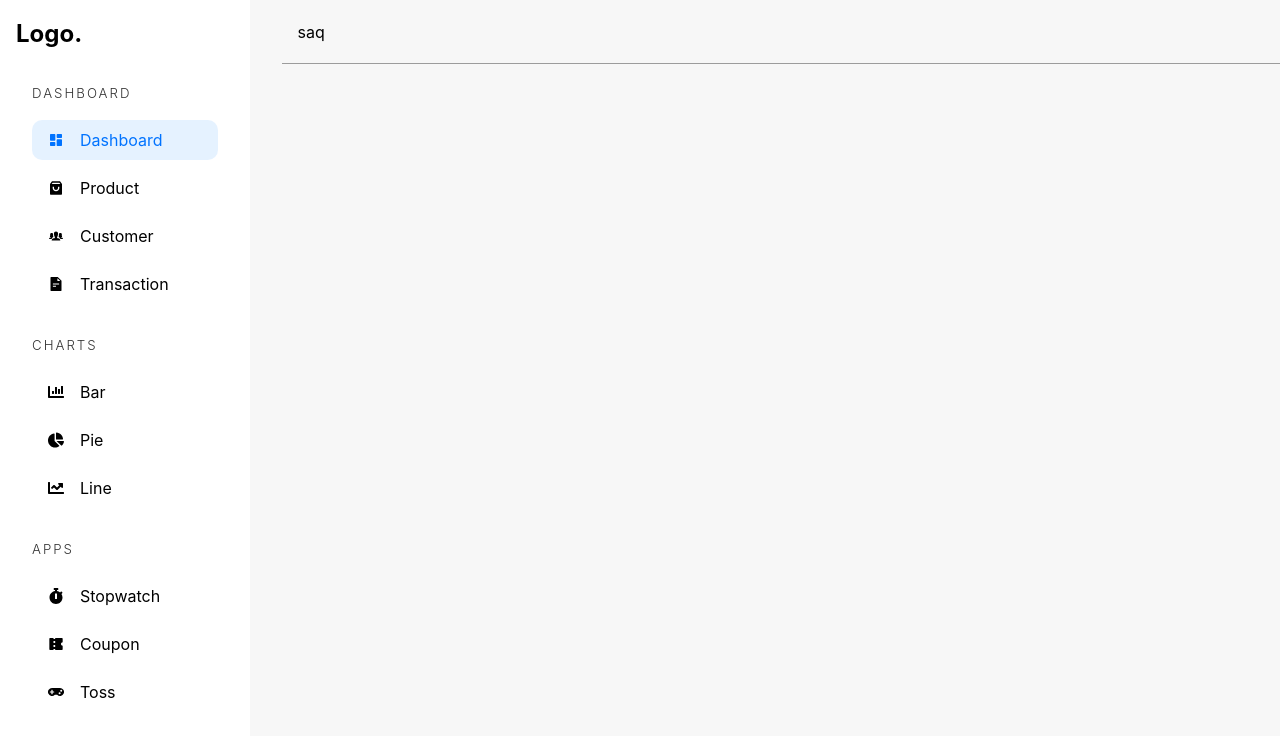
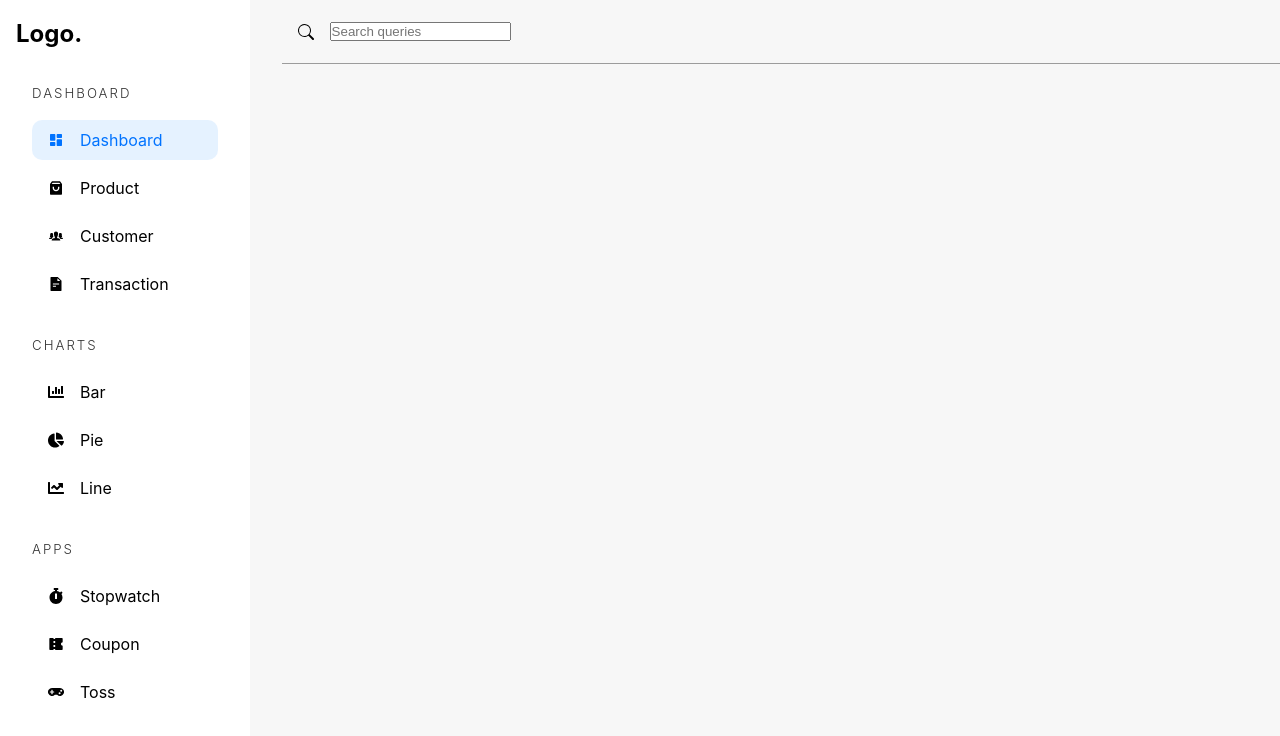
Before and after one commit to saqlain-shahid/adminpanel, a React (Vite) app: page /admin/dashboard in a window 1280 px wide. Shown: the top 736 px of the page. Built offline with nearby package versions, Linux system fonts and the light colour scheme.

Commit message:
added codes to dash board

```diff
--- a/src/pages/Dashboard.tsx
+++ b/src/pages/Dashboard.tsx
@@ -1,3 +1,4 @@
+import { BsSearch } from 'react-icons/bs'
 import AdminSidebar from '../components/AdminSidebar'
 
 
@@ -7,7 +8,8 @@ const Dashboard = () => {
         <AdminSidebar/>
         <main className='dashboard'>
             <div className='bar'>
-                saq
+                <BsSearch/>
+                <input type="text" placeholder='Search queries' id="" />
             </div>
         </main>
     </div>
--- a/src/styles/_dashboard.scss
+++ b/src/styles/_dashboard.scss
@@ -5,5 +5,6 @@
         @include flex(row,unset);
         padding: 0 1rem;
         border-bottom: 1px solid rgba(0,0,0,0.37);
+
     }
 }
```
